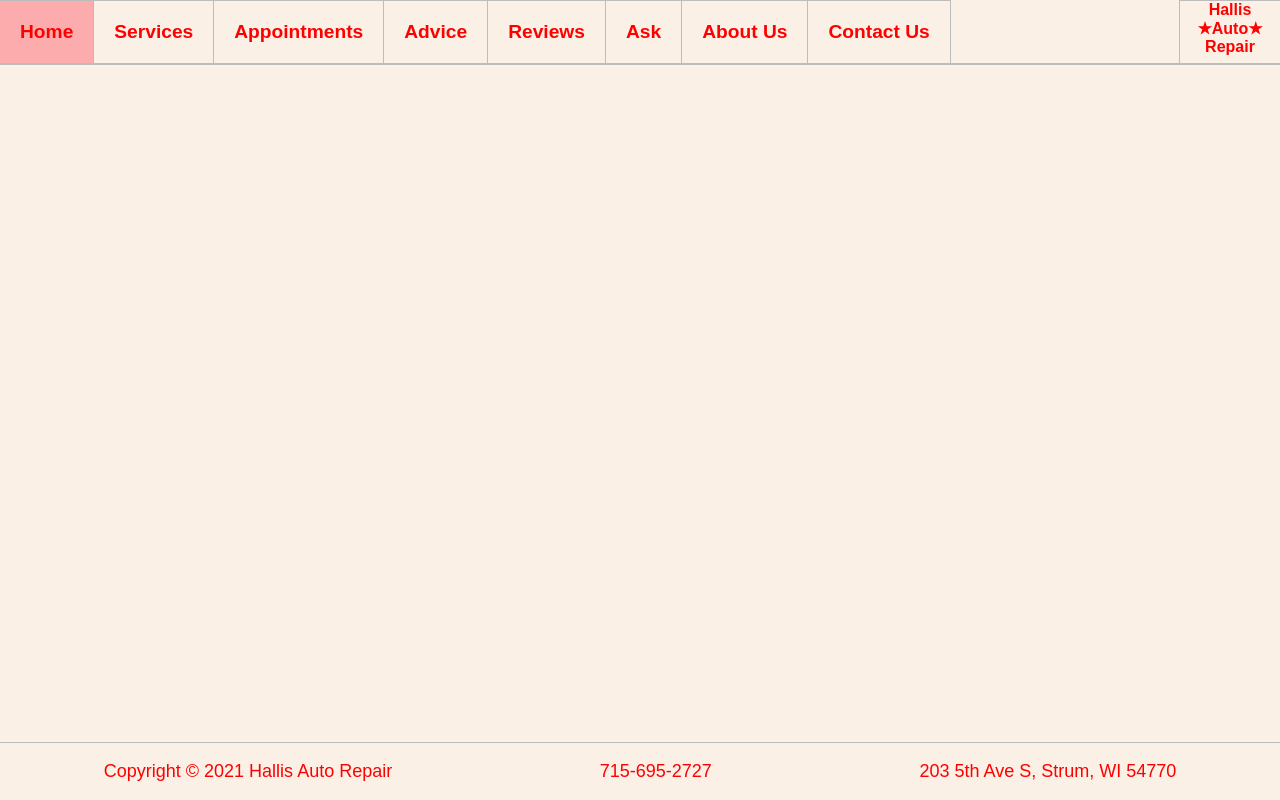
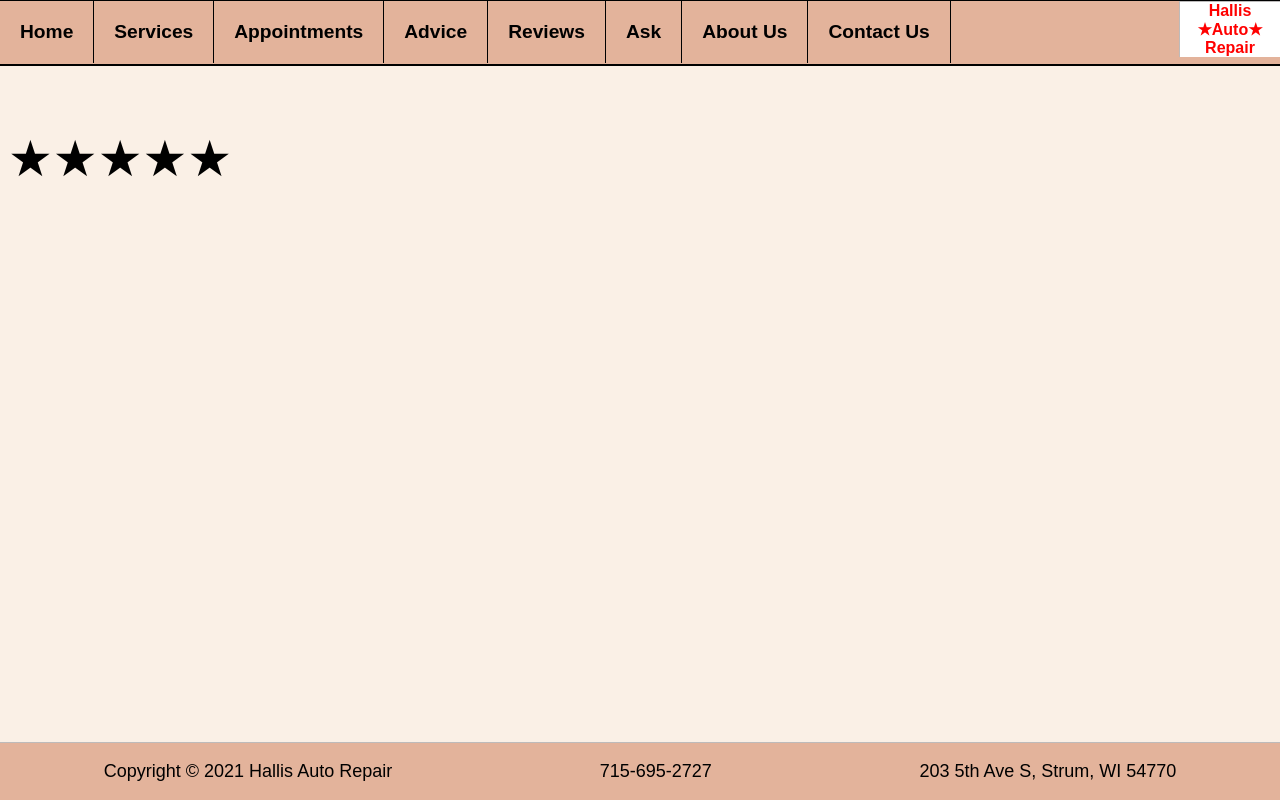
Before and after one commit to milesHerrick/web-systems, a PHP site: page /reviews.html in a window 1280 px wide. Run offline with PHP 8.4, Linux system fonts and the light colour scheme.

Commit message:
Updating
Description

```diff
--- a/appointments.html
+++ b/appointments.html
@@ -17,7 +17,7 @@
             <li><a href="appointments.html">Appointments</a></li>
             <li>
                 <div class="dropdown">
-                    <button class="dropbtn">Dropdown
+                    <button class="dropbtn">Advice
                     <i class="fa fa-caret-down"></i>
                     </button>
                     <div class="dropdown-content">
--- a/global.css
+++ b/global.css
@@ -11,6 +11,7 @@
   padding: 0;
   margin: 0;
   list-style-type: none;
+  background-color: #e3b39b;
 }
 
 .navbar li{
@@ -21,9 +22,11 @@
   position: relative;
   width: 100%;
   top: 0%;
+  right: 0%;
   padding: 0;
   margin: 0;
   list-style-type: none;
+  background-color: #e3b39b;
 }
 
 .navright li{
@@ -35,7 +38,9 @@
   width: 100%;
   top: 0%;
   left: 0%;
-  box-shadow: 0px 0px 0px 2px rgb(189, 187, 187);
+  box-shadow: 0px 0px 0px 2px black;
+  background-color: #e3b39b;
+  border-top: 1px solid black;
 }
 
 .logo{
@@ -43,6 +48,7 @@
   color: red;
   font-family: Arial, Helvetica, sans-serif;
   text-align: center;
+  background-color: white;
 }
 
 .logo {
@@ -50,8 +56,9 @@
 }
 
 .space {
-  height: 3.9em;
-  border-top: 1px solid rgb(189, 187, 187);
+    background-color: #e3b39b;
+    height: 3.9em;
+    border-top: 1px solid black;
 }
 
 .star {
@@ -59,21 +66,23 @@
   padding: 0px !important;
   border-top: 1px solid rgb(189, 187, 187);
   border-left: 1px solid rgb(189, 187, 187);
-  height: 3.9em;
+  height: 100%;
   width: 6.25em;
+  margin: none;
 }
 
 li a{
-  border-right: 1px solid rgb(189, 187, 187);
-  border-top: 1px solid rgb(189, 187, 187);
+  border-right: 1px solid black;
+
   font-family: Arial, Helvetica, sans-serif;
   display: block;
   font-weight: bold;
-  color: red;
+  color: black;
   padding: 20px 20px 20px 20px;
   text-align: center;
   text-decoration: none;
   font-size: larger;
+  background-color: #e3b39b;
 }
 
 li a:hover{
@@ -94,17 +103,17 @@
     font-size: 16px;
     border: none;
     font-size: larger;
-    color: red;
+    color: black;
     padding: 20px 20px 20px 20px;
     font-weight: bold;
     margin: 0;
-    border-right: 1px solid rgb(189, 187, 187);
-    border-top: 1px solid rgb(189, 187, 187);
-    background-color: #faf0e6;
+    border-right: 1px solid black;
+
+    background-color: #e3b39b;
   }
 
 .navbar a:hover, .dropdown:hover .dropbtn {
-  background-color: rgb(252, 172, 172);
+    background-color: #f8c7af;
 }
 
 .dropdown-content {
@@ -118,14 +127,14 @@
 
 .dropdown-content a {
   float: none;
-  color: red;
+  color: black;
   padding: 12px 16px;
   display: block;
   text-align: left;
 }
 
 .dropdown-content a:hover {
-  background-color: rgb(252, 172, 172);
+    background-color: #f8c7af;
 }
 
 .dropdown:hover .dropdown-content {
@@ -137,11 +146,12 @@
   left: 0;
   bottom: 0;
   width: 100%;
+  background-color: #e3b39b;
   border-top: 1px solid rgb(189, 187, 187);
   display: flex;
   justify-content: space-around;
   font-size: large;
-  color: red;
+  color: black;
 }
 
 img {
--- a/home.css
+++ b/home.css
@@ -10,6 +10,7 @@
     align-items: center;
     justify-content: flex-start;
     text-align: center;
+    background-color: #e3b39b;
 }
 
 #container{
@@ -19,8 +20,10 @@
     justify-content: flex-start;
     width: 80%;
     margin-top: 5em;
+    background-color: #e3b39b;
 }
 
 #header {
     border-bottom: 1px solid black;
+    background-color: #e3b39b;
 }
--- a/reviews.css
+++ b/reviews.css
@@ -0,0 +1,67 @@
+.rating {
+    display: inline-block;
+    position: relative;
+    height: 50px;
+    line-height: 50px;
+    font-size: 50px;
+    margin-top: 10%;
+  }
+
+  .rating label {
+    position: absolute;
+    top: 0;
+    left: 0;
+    height: 100%;
+    cursor: pointer;
+  }
+
+  .rating label:last-child {
+    position: static;
+  }
+
+  .rating label:nth-child(1) {
+    z-index: 5;
+  }
+
+  .rating label:nth-child(2) {
+    z-index: 4;
+  }
+
+  .rating label:nth-child(3) {
+    z-index: 3;
+  }
+
+  .rating label:nth-child(4) {
+    z-index: 2;
+  }
+
+  .rating label:nth-child(5) {
+    z-index: 1;
+  }
+
+  .rating label input {
+    position: absolute;
+    top: 0;
+    left: 0;
+    opacity: 0;
+  }
+
+  .rating label .icon {
+    float: left;
+    color: transparent;
+  }
+
+  .rating label:last-child .icon {
+    color: #000;
+  }
+
+  .rating:not(:hover) label input:checked ~ .icon,
+  .rating:hover label:hover input ~ .icon {
+    color: gold;
+    text-shadow: 2px 2px 0px black;
+  }
+
+  .rating label input:focus:not(:checked) ~ .icon:last-child {
+    color: #000;
+    text-shadow: 0 0 5px gold;
+  }
--- a/reviews.html
+++ b/reviews.html
@@ -41,8 +41,40 @@
             </li>
         </ul>
     </div>
-
-
+    <div class="flexbox">
+        <form class="rating">
+            <label>
+            <input type="radio" name="stars" value="1" />
+            <span class="icon">&starf;</span>
+            </label>
+            <label>
+            <input type="radio" name="stars" value="2" />
+            <span class="icon">&starf;</span>
+            <span class="icon">&starf;</span>
+            </label>
+            <label>
+            <input type="radio" name="stars" value="3" />
+            <span class="icon">&starf;</span>
+            <span class="icon">&starf;</span>
+            <span class="icon">&starf;</span>
+            </label>
+            <label>
+            <input type="radio" name="stars" value="4" />
+            <span class="icon">&starf;</span>
+            <span class="icon">&starf;</span>
+            <span class="icon">&starf;</span>
+            <span class="icon">&starf;</span>
+            </label>
+            <label>
+            <input type="radio" name="stars" value="5" />
+            <span class="icon">&starf;</span>
+            <span class="icon">&starf;</span>
+            <span class="icon">&starf;</span>
+            <span class="icon">&starf;</span>
+            <span class="icon">&starf;</span>
+            </label>
+        </form>
+    </div>
     <div class="footer">
         <p>Copyright &copy; 2021 Hallis Auto Repair</p>
         <p>715-695-2727</p>
```
Also changed, not shown: contact.css (+5 -5 lines).
